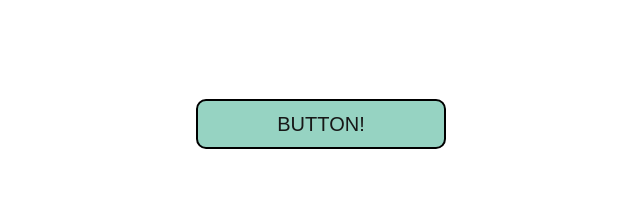
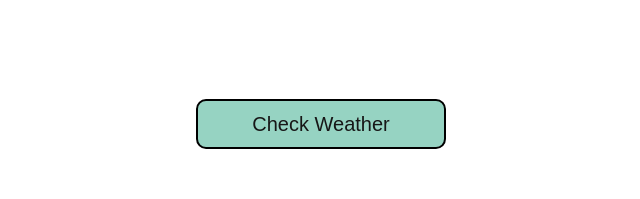
Before and after one commit to JumboCode/village-food-hub, a Next.js app: page /onboarding/AmandaAlexPage in a window 1280 px wide. Shown: the part 156-355 px from the top of the page, without its empty margins (319-959 px from the left). Built offline with nearby package versions, Linux system fonts and the light colour scheme.

Commit message:
small edits

```diff
--- a/app/onboarding/AmandaAlexPage/page.tsx
+++ b/app/onboarding/AmandaAlexPage/page.tsx
@@ -3,7 +3,7 @@ import AmandaAlexButton from '../../components/onboarding-buttons/AmandaAlexButt
 export default function Home() {
   return (
     <div className="flex justify-center items-center h-screen">
-      <AmandaAlexButton label="BUTTON!"/>
+      <AmandaAlexButton label="Check Weather"/>
     </div>
   );
 }
--- a/app/onboarding/[[...onboarding]]/page.tsx
+++ b/app/onboarding/[[...onboarding]]/page.tsx
@@ -11,6 +11,7 @@ export default function OnboardingLandingPage() {
         Zoya & Ella
       </Link>
       <Link href="/onboarding/AmandaAlexPage" className="text-blue-500 hover:underline">
+        {/* note: zoya & ella's styling trickled down to this one */}
         Amanda & Alex
       </Link>
     </div>
```
